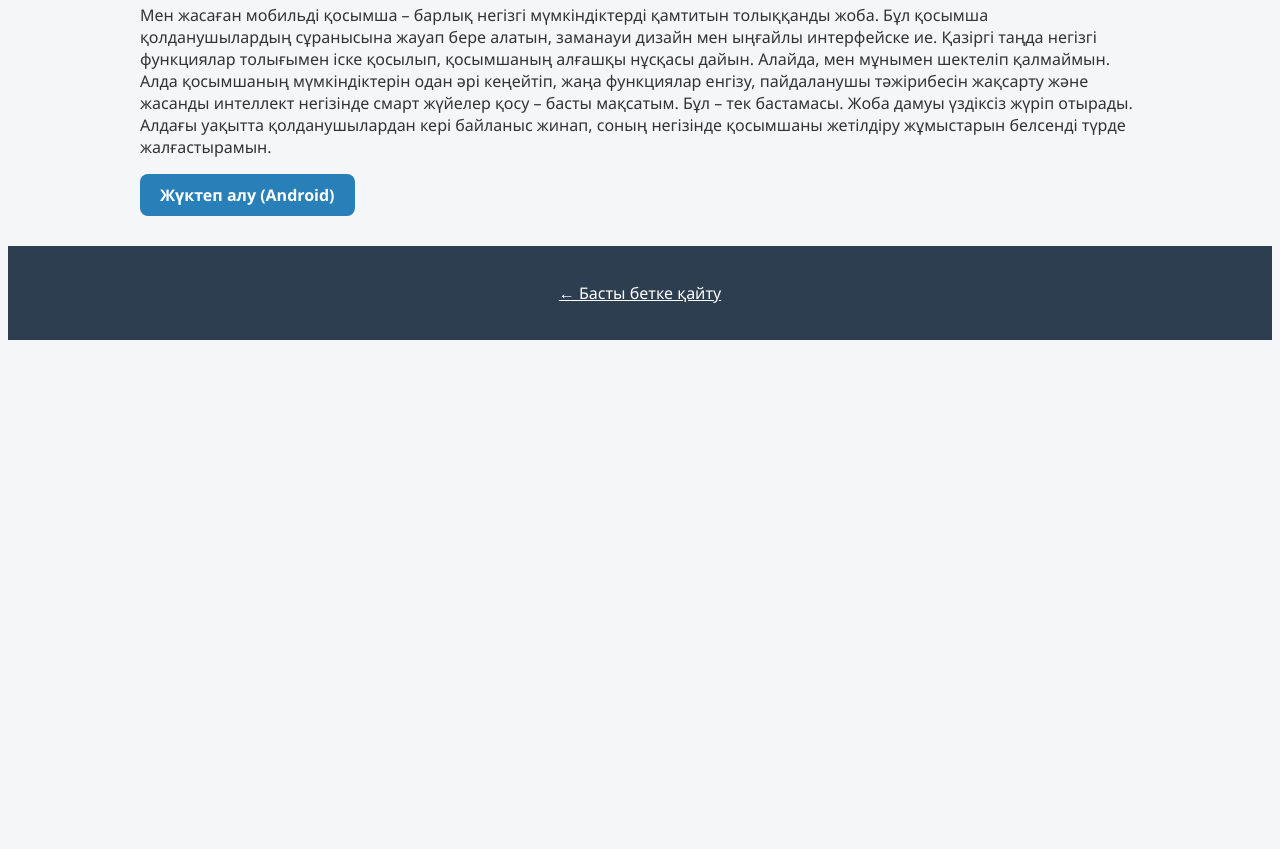
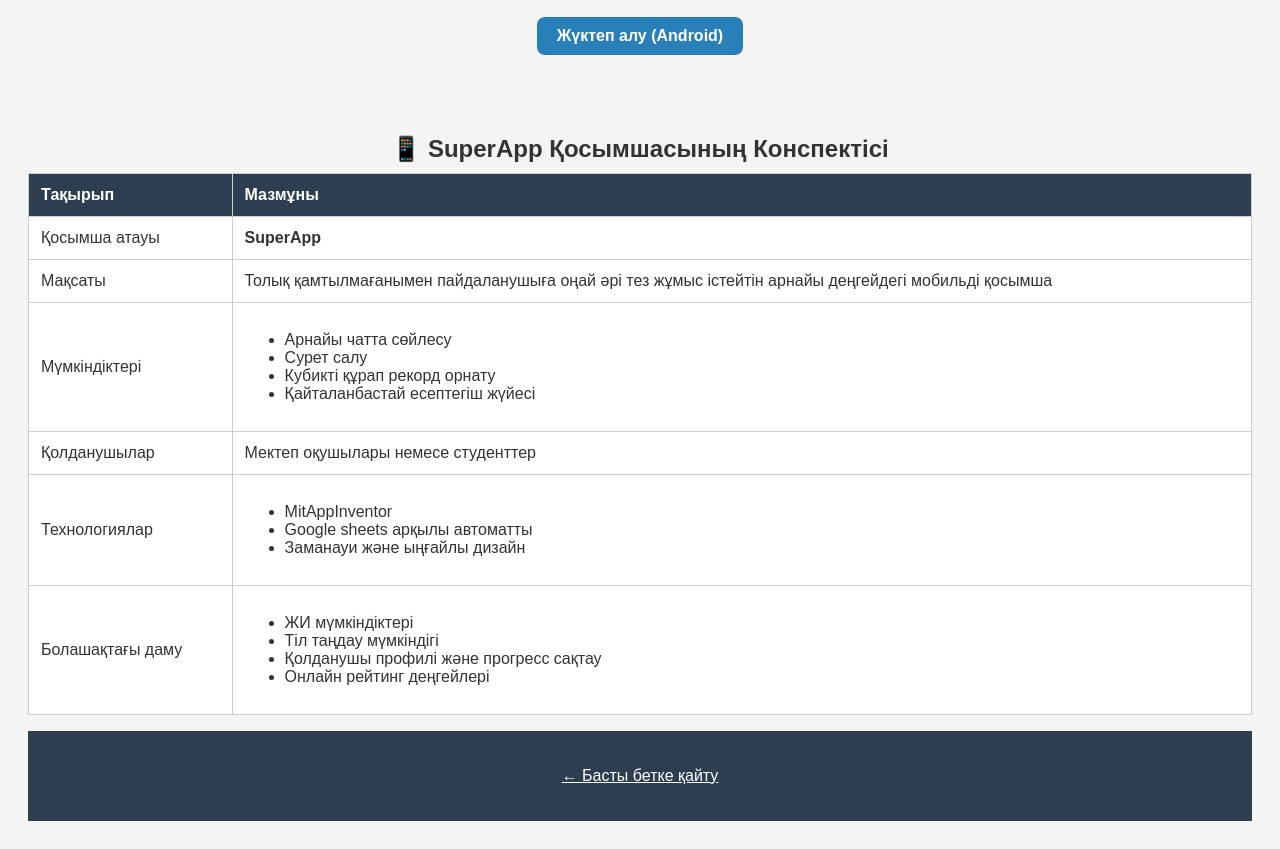
Before and after one commit to BossInteliq00/ainteliq, a plain HTML site: page app1.html in a window 1280 px wide. Shown: the part 521-1370 px from the top of the page. Before the commit the page ends 869 px from the top, so only its background shows below. Drawn offline with Linux system fonts and the light colour scheme.

Commit message:
Update app1.html

```diff
--- a/app1.html
+++ b/app1.html
@@ -5,6 +5,34 @@
   <meta name="viewport" content="width=device-width, initial-scale=1.0">
   <title>SuperApp</title>
   <link rel="stylesheet" href="style.css">
+
+  <link rel="icon" href="images/thumb1.jpeg" type="image/jpeg">
+<style>
+    body {
+      font-family: Arial, sans-serif;
+      background-color: #f4f4f4;
+      padding: 20px;
+    }
+    table {
+      width: 100%;
+      border-collapse: collapse;
+      background: white;
+    }
+    th, td {
+      border: 1px solid #ccc;
+      padding: 12px;
+      text-align: left;
+    }
+    th {
+      background-color: #2c3e50;
+      color: white;
+    }
+    caption {
+      font-size: 24px;
+      margin-bottom: 10px;
+      font-weight: bold;
+    }
+  </style>
 </head>
 <body>
   <div class="container">
@@ -13,20 +41,67 @@
     </header>
 
     <main class="app-detail">
-      <img src="images/app1.jpeg" alt="Қосымша 1" style="max-width: 300px; width: 100%; height: auto; border-radius: 20px;">
-<p class="app-desc">Мен жасаған мобильді қосымша – барлық негізгі мүмкіндіктерді қамтитын толыққанды жоба.
-Бұл қосымша қолданушылардың сұранысына жауап бере алатын, заманауи дизайн мен ыңғайлы интерфейске ие. Қазіргі таңда негізгі функциялар толығымен іске қосылып, қосымшаның алғашқы нұсқасы дайын.
+      <center><img src="images/app1.jpeg" alt="Қосымша 1" style="max-width: 300px; width: 100%; height: auto; border-radius: 20px;"></center>
+<p class="app-desc">
 
-Алайда, мен мұнымен шектеліп қалмаймын.
-Алда қосымшаның мүмкіндіктерін одан әрі кеңейтіп, жаңа функциялар енгізу, пайдаланушы тәжірибесін жақсарту және жасанды интеллект негізінде смарт жүйелер қосу – басты мақсатым.
-
-Бұл – тек бастамасы.
-Жоба дамуы үздіксіз жүріп отырады. Алдағы уақытта қолданушылардан кері байланыс жинап, соның негізінде қосымшаны жетілдіру жұмыстарын белсенді түрде жалғастырамын.
+      </p>
+      <center><a href="https://drive.google.com/file/d/17TsLhtbVqXvPS1E89xyu8CS7VqmXKUI3/view?usp=sharing" class="download-btn">Жүктеп алу (Android)</a></center>
+    </main>
+<p class="app-desc"><br>
+        <center><table>
+    <caption>📱 SuperApp Қосымшасының Конспектісі</caption>
+    <tr>
+      <th>Тақырып</th>
+      <th>Мазмұны</th>
+    </tr>
+    <tr>
+      <td>Қосымша атауы</td>
+      <td><strong>SuperApp</strong> </td>
+    </tr>
+    <tr>
+      <td>Мақсаты</td>
+      <td>Толық қамтылмағанымен пайдаланушыға оңай әрі тез жұмыс істейтін арнайы деңгейдегі мобильді қосымша</td>
+    </tr>
+    <tr>
+      <td>Мүмкіндіктері</td>
+      <td>
+        <ul>
+          <li>Арнайы чатта сөйлесу</li>
+          <li>Сурет салу</li>
+          <li>Кубикті құрап рекорд орнату</li>
+          <li>Қайталанбастай есептегіш жүйесі</li>
+        </ul>
+      </td>
+    </tr>
+    <tr>
+      <td>Қолданушылар</td>
+      <td>Мектеп оқушылары немесе студенттер</td>
+    </tr>
+    <tr>
+      <td>Технологиялар</td>
+      <td>
+        <ul>
+          <li>MitAppInventor</li>
+          <li>Google sheets арқылы автоматты</li>
+          <li>Заманауи және ыңғайлы дизайн</li>
+        </ul>
+      </td>
+    </tr>
+    <tr>
+      <td>Болашақтағы даму</td>
+      <td>
+        <ul>
+          <li>ЖИ мүмкіндіктері</li>
+          <li>Тіл таңдау мүмкіндігі</li>
+          <li>Қолданушы профилі және прогресс сақтау</li>
+          <li>Онлайн рейтинг деңгейлері</li>
+        </ul>
+      </td>
+    </tr>
+  </table>
 
 
-      </p>
-      <a href="https://drive.google.com/file/d/17TsLhtbVqXvPS1E89xyu8CS7VqmXKUI3/view?usp=drive_link" class="download-btn">Жүктеп алу (Android)</a>
-    </main>
+      <center></p>
 
     <footer>
       <p><a href="index.html">← Басты бетке қайту</a></p>
```
